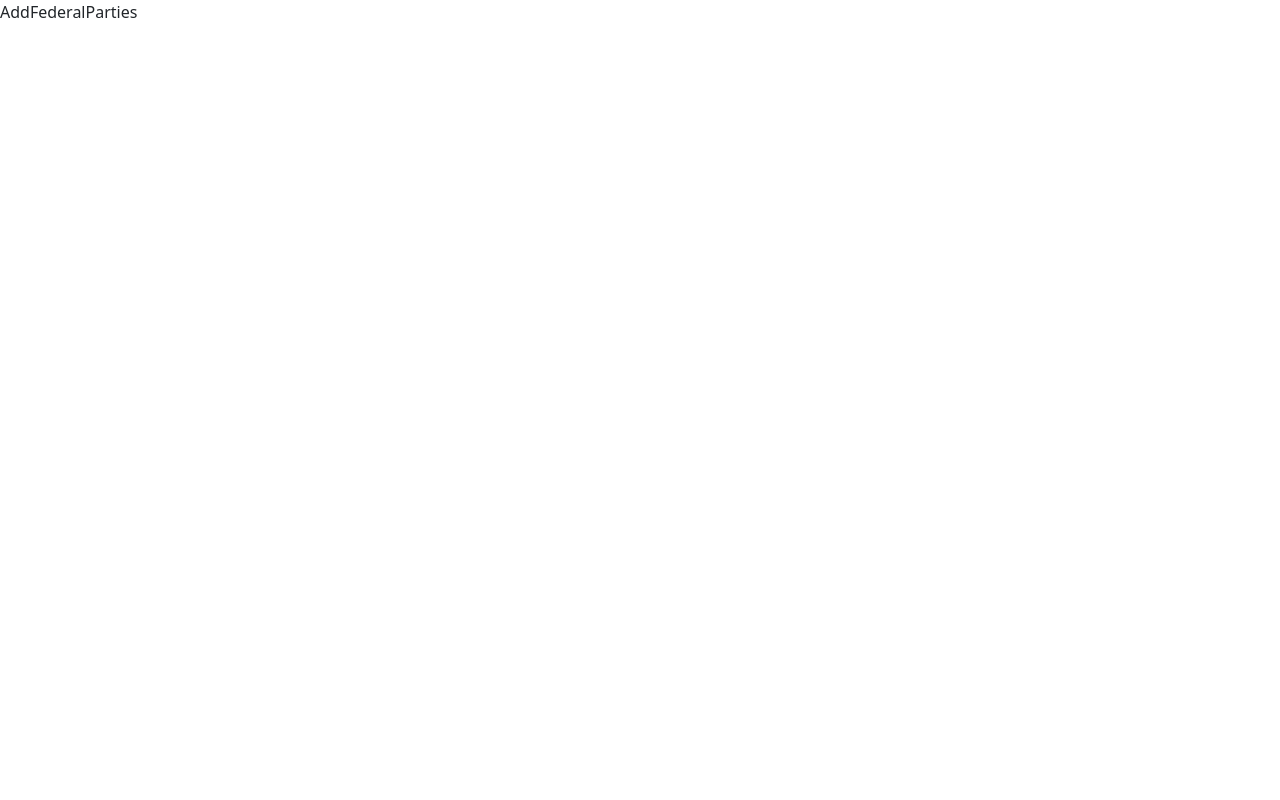
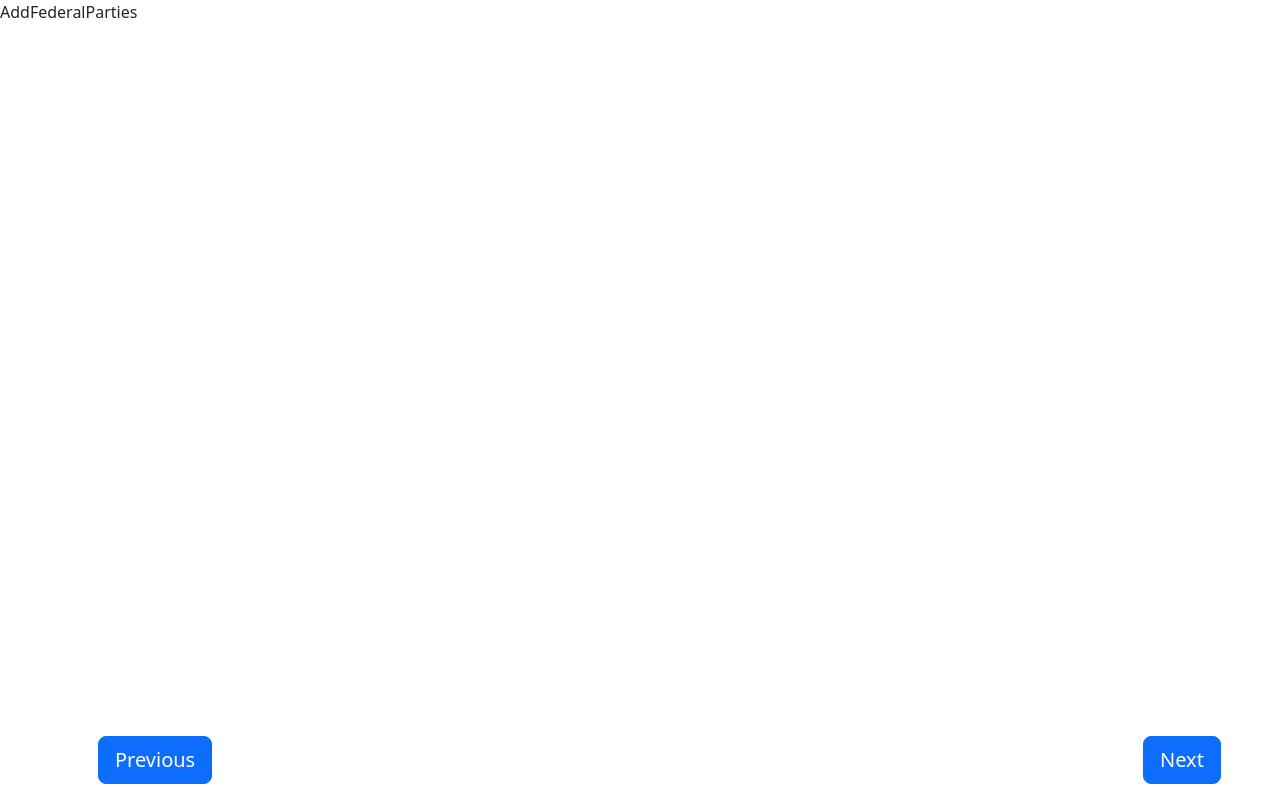
Before and after one commit to muhamedbaqir/Digital-Voting-System, a React (Create React App) app in the folder react-app/: page /admin/AddFederalParties in a window 1280 px wide. Built offline with nearby package versions, Linux system fonts and the light colour scheme.

Commit message:
routing works now

```diff
--- /dev/null
+++ b/react-app/src/components/PrevNextButtonBar.js
@@ -0,0 +1,32 @@
+export default function PrevNextButtonBar(
+  prevOnClick,
+  nextOnClick,
+  prevText,
+  nextText
+) {
+  return (
+    <div className="container">
+      <div className="row">
+        <div className="col-1">
+          <button
+            className="btn btn-primary btn-lg m-3"
+            type="submit"
+            onClick={prevOnClick}
+          >
+            {prevText}
+          </button>
+        </div>
+        <div className="col-10" />
+        <div className="col-1">
+          <button
+            className="btn btn-primary btn-lg m-3"
+            type="submit"
+            onClick={nextOnClick}
+          >
+            {nextText}
+          </button>
+        </div>
+      </div>
+    </div>
+  );
+}
--- a/react-app/src/pages/StartElection/AddConstituencies.js
+++ b/react-app/src/pages/StartElection/AddConstituencies.js
@@ -1,4 +1,5 @@
 import { useNavigate } from "react-router-dom";
+import PrevNextButtonBar from "../../components/PrevNextButtonBar";
 
 export default function AddConstituencies() {
   const navigate = useNavigate();
@@ -6,20 +7,18 @@ export default function AddConstituencies() {
   return (
     <>
       AddConstituencies
-      <button
-        className="btn btn-primary btn-lg mt-3"
-        type="submit"
-        onClick={() => navigate("/admin/dashboard")}
-      >
-        Abort
-      </button>
-      <button
-        className="btn btn-primary btn-lg mt-3"
-        type="submit"
-        onClick={() => navigate("/admin/AddConstituencyParties")}
-      >
-        Next
-      </button>
+      <div className="fixed-bottom">
+        {PrevNextButtonBar(
+          () => {
+            navigate("/admin/dashboard");
+          },
+          () => {
+            navigate("/admin/AddConstituencyParties");
+          },
+          "Abort",
+          "Next"
+        )}
+      </div>
     </>
   );
 }
--- a/react-app/src/pages/StartElection/AddConstituencyCandidates.js
+++ b/react-app/src/pages/StartElection/AddConstituencyCandidates.js
@@ -1,3 +1,25 @@
+import { useNavigate } from "react-router-dom";
+import PrevNextButtonBar from "../../components/PrevNextButtonBar";
+
 export default function AddConstituencyCandidates() {
-  return <>AddConstituencyCandidates</>;
+  const navigate = useNavigate();
+
+  return (
+    <>
+      AddConstituencyCandidates
+      <div className="fixed-bottom">
+        {" "}
+        {PrevNextButtonBar(
+          () => {
+            navigate("/admin/AddConstituencyParties");
+          },
+          () => {
+            navigate("/admin/AddFederalParties");
+          },
+          "Previous",
+          "Next"
+        )}
+      </div>
+    </>
+  );
 }
--- a/react-app/src/pages/StartElection/AddConstituencyParties.js
+++ b/react-app/src/pages/StartElection/AddConstituencyParties.js
@@ -1,3 +1,24 @@
+import { useNavigate } from "react-router-dom";
+import PrevNextButtonBar from "../../components/PrevNextButtonBar";
+
 export default function AddConstituencyParties() {
-  return <>AddConstituencyParties</>;
+  const navigate = useNavigate();
+
+  return (
+    <>
+      AddConstituencyParties
+      <div className="fixed-bottom">
+        {PrevNextButtonBar(
+          () => {
+            navigate("/admin/AddConstituencies");
+          },
+          () => {
+            navigate("/admin/AddConstituencyCandidates");
+          },
+          "Previous",
+          "Next"
+        )}
+      </div>
+    </>
+  );
 }
--- a/react-app/src/pages/StartElection/AddFederalParties.js
+++ b/react-app/src/pages/StartElection/AddFederalParties.js
@@ -1,3 +1,24 @@
+import { useNavigate } from "react-router-dom";
+import PrevNextButtonBar from "../../components/PrevNextButtonBar";
+
 export default function AddFederalParties() {
-  return <>AddFederalParties</>;
+  const navigate = useNavigate();
+  return (
+    <>
+      AddFederalParties{" "}
+      <div className="fixed-bottom">
+        {" "}
+        {PrevNextButtonBar(
+          () => {
+            navigate("/admin/AddConstituencyCandidates");
+          },
+          () => {
+            navigate("/admin/ConfirmElectionStart");
+          },
+          "Previous",
+          "Next"
+        )}
+      </div>
+    </>
+  );
 }
--- a/react-app/src/pages/StartElection/ConfirmElectionStart.js
+++ b/react-app/src/pages/StartElection/ConfirmElectionStart.js
@@ -1,3 +1,25 @@
+import { useNavigate } from "react-router-dom";
+import PrevNextButtonBar from "../../components/PrevNextButtonBar";
+
 export default function ConfirmElectionStart() {
-  return <>ConfirmElectionStart</>;
+  const navigate = useNavigate();
+
+  return (
+    <>
+      ConfirmElectionStart
+      <div className="fixed-bottom">
+        {" "}
+        {PrevNextButtonBar(
+          () => {
+            navigate("/admin/AddFederalParties");
+          },
+          () => {
+            navigate("/admin/dashboard");
+          },
+          "Previous",
+          "Next"
+        )}
+      </div>
+    </>
+  );
 }
```
